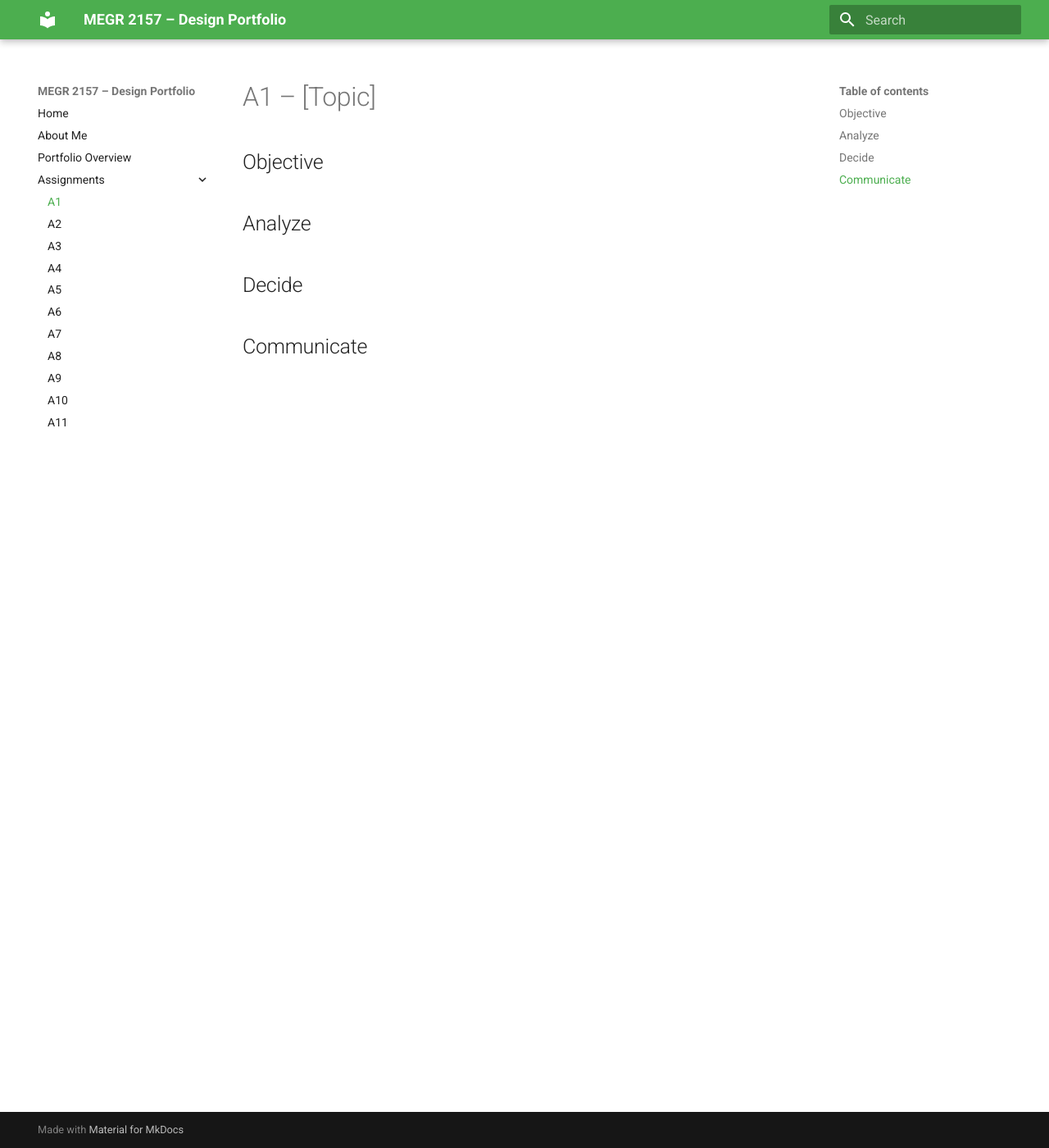
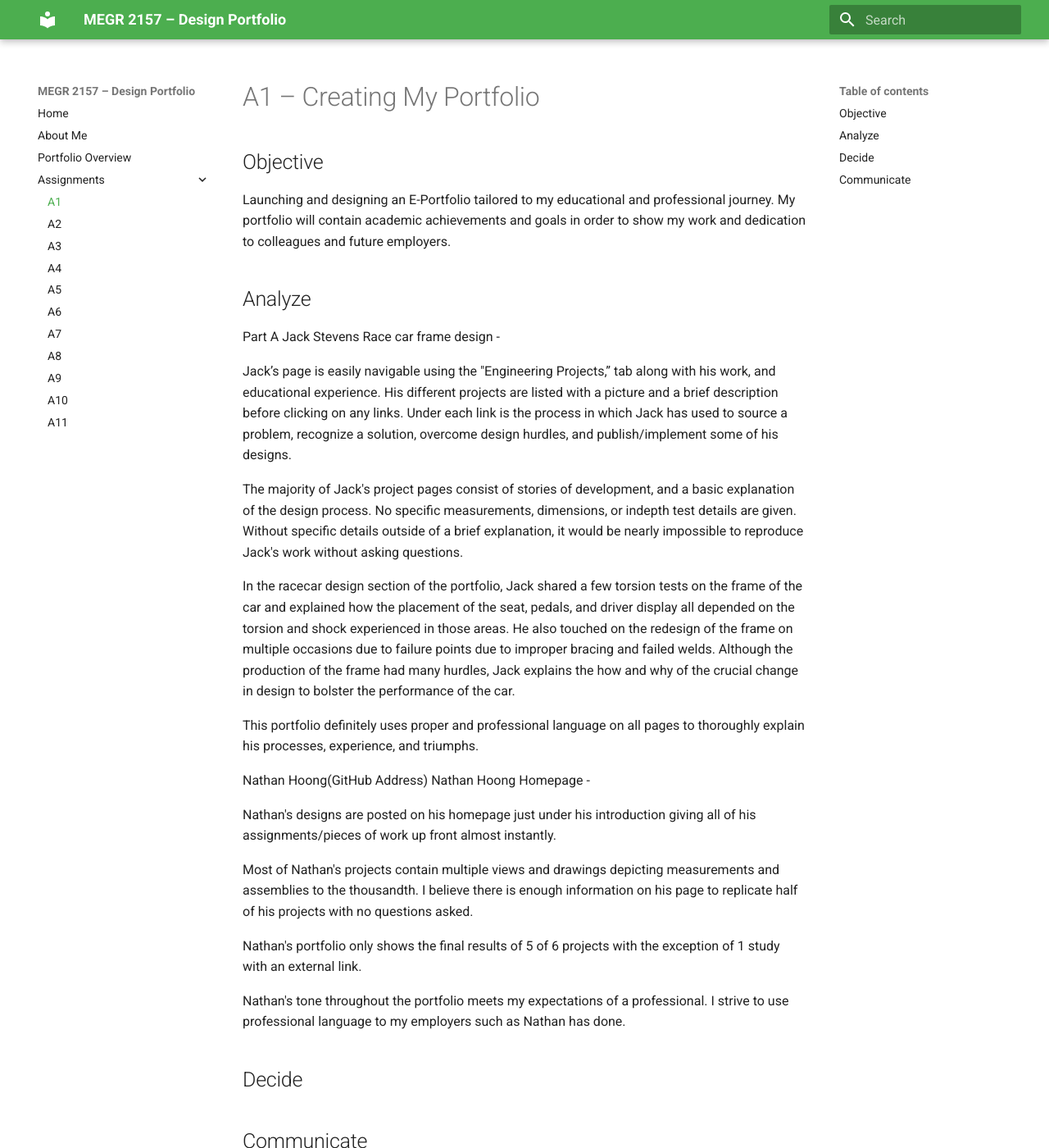
Before and after one commit to DillonB042106/megr2157-portfolio, an MkDocs documentation site: the page built from docs/assignments/A01/index.md, in a window 1280 px wide and 1400 px high. Shown: the whole window at 82% size. Built offline with MkDocs 1.6.1 and Material for MkDocs 9.7.7, drawn with Linux system fonts in a browser that asks for light colours.

Commit message:
Revise index.md for A1 portfolio assignment
Updated the index.md file to reflect the topic of creating a portfolio, added objectives and analysis of two portfolios.

```diff
--- a/docs/assignments/A01/index.md
+++ b/docs/assignments/A01/index.md
@@ -1,9 +1,33 @@
-# A1 – [Topic]
+# A1 – Creating My Portfolio
 
 ## Objective
+Launching and designing an E-Portfolio tailored to my educational and professional journey. My portfolio will contain academic achievements and goals in order to show my work and dedication to colleagues and future employers.
+
+## Analyze
+Part A
+Jack Stevens
+Race car frame design -
+
+Jack’s page is easily navigable using the "Engineering Projects,” tab along with his work, and educational experience. His different projects are listed with a picture and a brief description before clicking on any links. Under each link is the process in which Jack has used to source a problem, recognize a solution, overcome design hurdles, and publish/implement some of his designs.
+
+The majority of Jack's project pages consist of stories of development, and a basic explanation of the design process. No specific measurements, dimensions, or indepth test details are given. Without specific details outside of a brief explanation, it would be nearly impossible to reproduce Jack's work without asking questions.
+
+In the racecar design section of the portfolio, Jack shared a few torsion tests on the frame of the car and explained how the placement of the seat, pedals, and driver display all depended on the torsion and shock experienced in those areas. He also touched on the redesign of the frame on multiple occasions due to failure points due to improper bracing and failed welds. Although the production of the frame had many hurdles, Jack explains the how and why of the crucial change in design to bolster the performance of the car.
+
+This portfolio definitely uses proper and professional language on all pages to thoroughly explain his processes, experience, and triumphs.
 
 
-## Analyze
+
+Nathan Hoong(GitHub Address)
+Nathan Hoong Homepage -
+
+Nathan's designs are posted on his homepage just under his introduction giving all of his assignments/pieces of work up front almost instantly.
+
+Most of Nathan's projects contain multiple views and drawings depicting measurements and assemblies to the thousandth. I believe there is enough information on his page to replicate half of his projects with no questions asked.
+
+Nathan's portfolio only shows the final results of 5 of 6 projects with the exception of 1 study with an external link.
+
+Nathan's tone throughout the portfolio meets my expectations of a professional. I strive to use professional language to my employers such as Nathan has done.
 
 
 ## Decide
```
